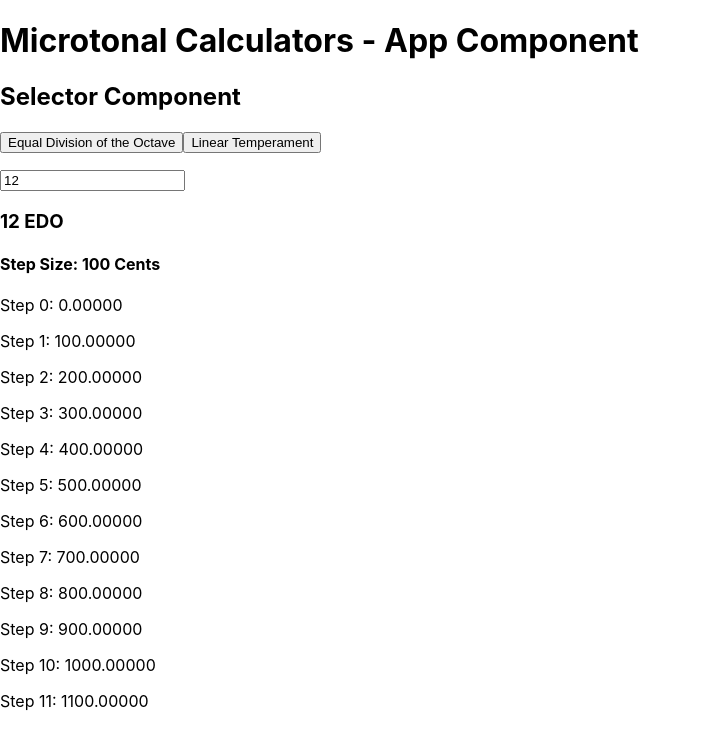
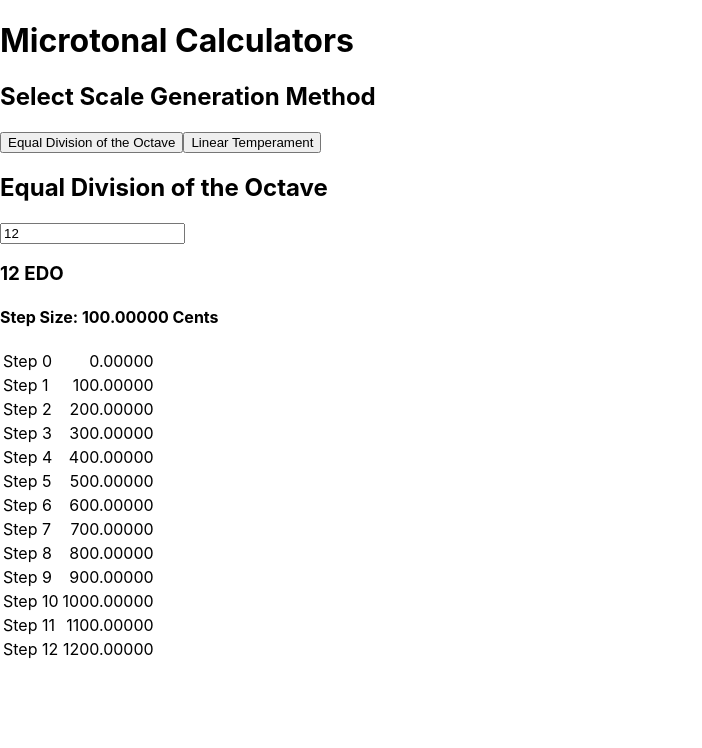
Before and after one commit to zzork/color-horizons-review-temp, a React (Create React App) app: page / in a window 1280 px wide. Shown: the top 748 px of the page, without its empty margins (0-702 px from the left). Built offline with nearby package versions, Linux system fonts and the light colour scheme.

Commit message:
got table working on edo

```diff
--- a/src/App.js
+++ b/src/App.js
@@ -9,7 +9,7 @@ function App() {
   const [selected, setSelected] = useState(<CalcEDO/>)
   return (
     <div>
-    <h1>Microtonal Calculators - App Component</h1>
+    <h1>Microtonal Calculators</h1>
     <Selector
     setSelected={setSelected}/>
     <CalculatorWindow
--- a/src/components/CalcEDO.js
+++ b/src/components/CalcEDO.js
@@ -7,6 +7,7 @@ export const CalcEDO = ({}) => {
   const handleChange = (userInput => setSelectedEDO(userInput.target.value))
     return (
       <div>
+      <h2>Equal Division of the Octave</h2>
       <input onChange={handleChange} type="number" name="edoEntered" defaultValue="12"></input>
       <CalcEDOReadout edo = {selectedEDO} />
       </div>
--- a/src/components/CalcEDOReadout.js
+++ b/src/components/CalcEDOReadout.js
@@ -1,16 +1,16 @@
 export const CalcEDOReadout = ({edo}) => {
     const stepSize = 1200 / edo;
     let stepValuesList = [];
-    for (let i = 0; i < edo; i++) {
-        let decimalsFixed = (i * stepSize).toFixed(5)
-        stepValuesList.push(`Step ${i}: ${decimalsFixed}`)
+    for (let i = 0; i <= edo; i++) {
+        let decimalFixed = (i * stepSize).toFixed(5)
+        stepValuesList.push(decimalFixed)
     };
-    let stepValuesDisplay = stepValuesList.map(value => <p>{value}</p>)
+    let stepValuesDisplay = stepValuesList.map((value, index) => <tr><td>Step {index}</td> <td align="right">{value}</td></tr>)
     return (
         <div>
             <h3>{edo} EDO</h3>
-            <h4>Step Size: {stepSize} Cents</h4>
-            <p>{stepValuesDisplay}</p>
+            <h4>Step Size: {stepSize.toFixed(5)} Cents</h4>
+            <table>{stepValuesDisplay}</table>
         </div>
     )
 }
--- a/src/components/Selector.js
+++ b/src/components/Selector.js
@@ -6,7 +6,7 @@ export const Selector = ({setSelected}) => {
     const handleLTClick = ({}) => setSelected(<CalcLT/>)
     return (
       <div>
-        <h2>Selector Component</h2>
+        <h2>Select Scale Generation Method</h2>
         <button onClick={handleEDOClick}>Equal Division of the Octave</button>
         <button onClick={handleLTClick}>Linear Temperament</button>
       </div>
```
